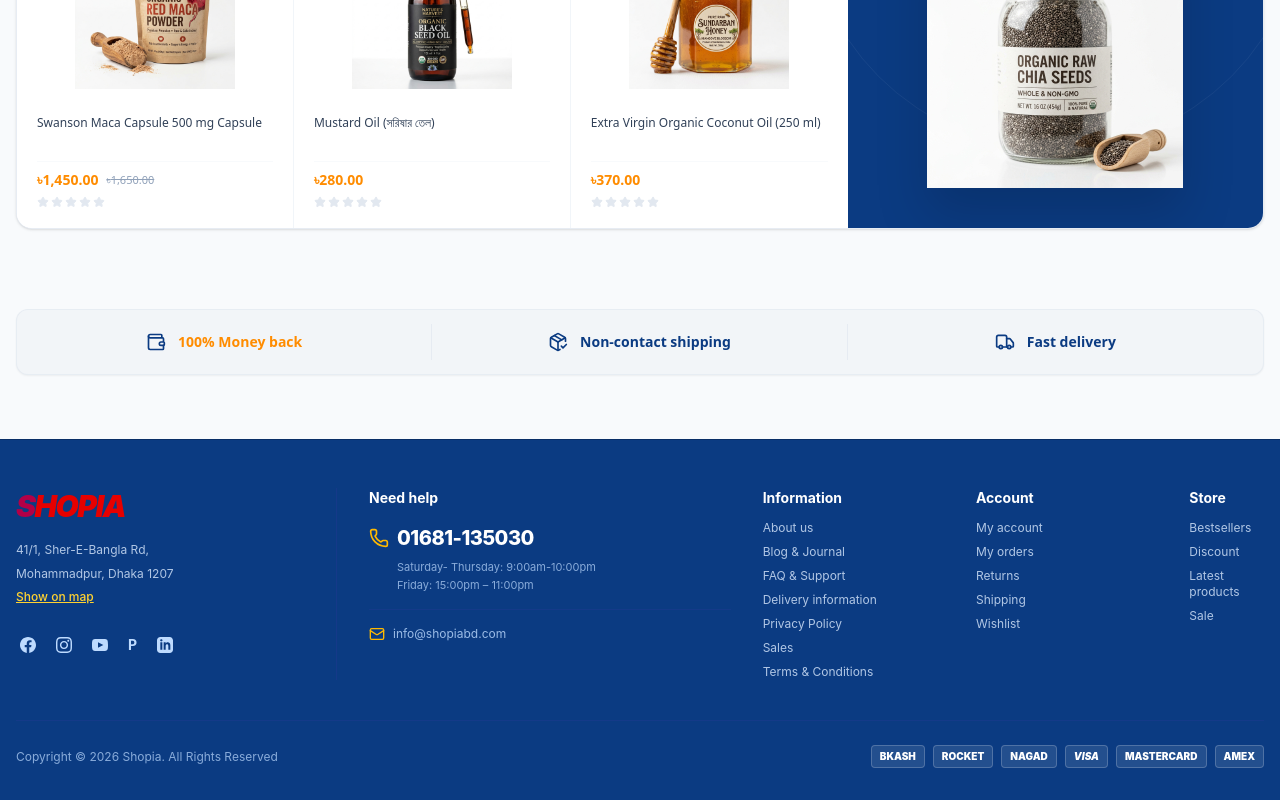
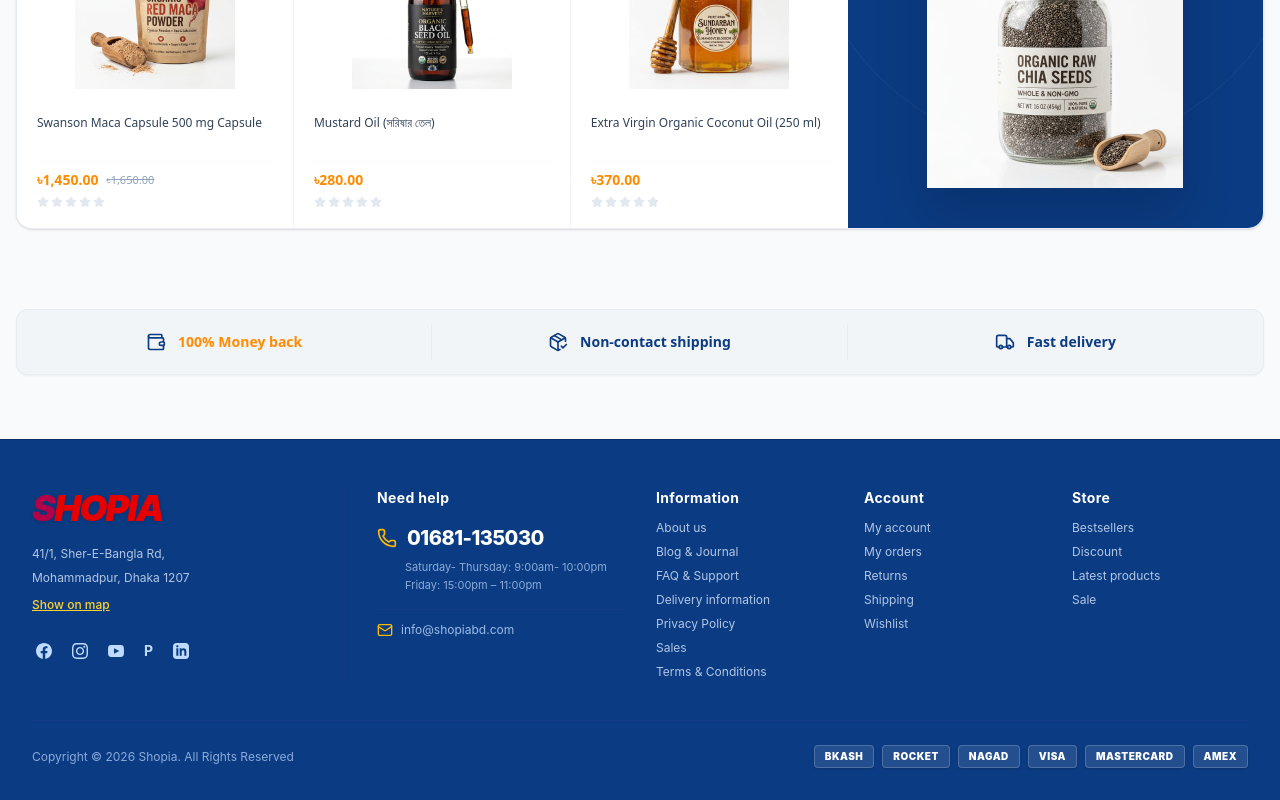
Before and after one commit to Mostafizur10681/shopiabd-frontend, a Next.js app: page / in a window 1280 px wide. Shown: the part 3067-3867 px from the top of the page. Built offline with nearby package versions, Linux system fonts and the light colour scheme; no server answers.

Commit message:
fotter api integration

```diff
--- a/src/components/Footer.tsx
+++ b/src/components/Footer.tsx
@@ -1,142 +1,319 @@
 "use client";
 
-import React from "react";
+import React, { useState, useEffect } from "react";
 import Link from "next/link";
-import { Phone, Mail } from "lucide-react";
+import { Phone, Mail, MapPin } from "lucide-react";
+import { getFooterSettings, ApiFooterSettings } from "@/lib/api";
+
+const DEFAULT_FOOTER: ApiFooterSettings = {
+  store_name: "Shopia",
+  logo_image: null,
+  address: "41/1, Sher-E-Bangla Rd,\nMohammadpur, Dhaka 1207",
+  map_url: "https://maps.google.com/?q=41/1+Sher-E-Bangla+Rd+Mohammadpur+Dhaka",
+  contact_phone: "01681-135030",
+  contact_email: "info@shopiabd.com",
+  working_hours_1: "Saturday- Thursday: 9:00am- 10:00pm",
+  working_hours_2: "Friday: 15:00pm – 11:00pm",
+  facebook_url: "https://facebook.com/shopiabd",
+  instagram_url: "https://instagram.com/shopiabd",
+  youtube_url: "https://youtube.com/@shopiabd",
+  pinterest_url: "https://pinterest.com/shopiabd",
+  linkedin_url: "https://linkedin.com/company/shopiabd",
+  twitter_url: "",
+  tiktok_url: "",
+  column_1_title: "Information",
+  column_1_links: [
+    { label: "About us", url: "/about" },
+    { label: "Blog & Journal", url: "/blog" },
+    { label: "FAQ & Support", url: "/faq" },
+    { label: "Delivery information", url: "/delivery" },
+    { label: "Privacy Policy", url: "/privacy" },
+    { label: "Sales", url: "/sales" },
+    { label: "Terms & Conditions", url: "/terms" },
+  ],
+  column_2_title: "Account",
+  column_2_links: [
+    { label: "My account", url: "/account" },
+    { label: "My orders", url: "/dashboard?tab=orders" },
+    { label: "Returns", url: "/returns" },
+    { label: "Shipping", url: "/shipping" },
+    { label: "Wishlist", url: "/wishlist" },
+  ],
+  column_3_title: "Store",
+  column_3_links: [
+    { label: "Bestsellers", url: "/bestsellers" },
+    { label: "Discount", url: "/discount" },
+    { label: "Latest products", url: "/latest" },
+    { label: "Sale", url: "/sale" },
+  ],
+  copyright_text: "Copyright © 2026 Shopia. All Rights Reserved",
+  payment_methods: ["BKASH", "ROCKET", "NAGAD", "VISA", "MASTERCARD", "AMEX"],
+};
 
 export function Footer() {
+  const [footer, setFooter] = useState<ApiFooterSettings>(DEFAULT_FOOTER);
+
+  useEffect(() => {
+    let isMounted = true;
+    const fetchFooter = async () => {
+      try {
+        const res = await getFooterSettings();
+        if (isMounted && res && res.data) {
+          setFooter((prev) => ({
+            ...prev,
+            ...res.data,
+            column_1_links: (res.data.column_1_links && res.data.column_1_links.length > 0) ? res.data.column_1_links : prev.column_1_links,
+            column_2_links: (res.data.column_2_links && res.data.column_2_links.length > 0) ? res.data.column_2_links : prev.column_2_links,
+            column_3_links: (res.data.column_3_links && res.data.column_3_links.length > 0) ? res.data.column_3_links : prev.column_3_links,
+            payment_methods: (res.data.payment_methods && res.data.payment_methods.length > 0) ? res.data.payment_methods : prev.payment_methods,
+          }));
+        }
+      } catch {
+        // Silently fall back to default footer
+      }
+    };
+
+    fetchFooter();
+    return () => {
+      isMounted = false;
+    };
+  }, []);
+
   return (
-    <footer className="bg-[#0b3b82] text-blue-100 font-sans border-t border-[#092e66] pt-12 pb-8 text-xs sm:text-sm">
-      <div className="max-w-7xl mx-auto px-4">
+    <footer className="bg-[#0b3b82] text-blue-100 font-sans border-t border-[#092e66] pt-10 sm:pt-12 pb-8 text-xs sm:text-sm selection:bg-amber-400 selection:text-slate-900">
+      <div className="max-w-7xl mx-auto px-4 sm:px-6 lg:px-8">
 
-        {/* Main 5-Column Grid Layout */}
-        <div className="grid grid-cols-1 md:grid-cols-12 gap-8 pb-10 border-b border-blue-900/60">
+        {/* Main Grid: Responsive 1-col (Mobile) -> 12-col Grid (Tablet & Desktop) */}
+        <div className="grid grid-cols-1 md:grid-cols-12 gap-8 lg:gap-8 pb-10 border-b border-blue-900/60">
 
-          {/* Col 1: Brand & Address (Col 3) */}
-          <div className="md:col-span-3 space-y-4 pr-4">
-            <Link href="/" className="inline-block">
-              <span className="text-3xl font-black italic tracking-tighter text-[#b30047]">
+          {/* Col 1: Brand Logo, Address & Socials (Mobile: full, Tablet: 6 cols, Desktop: 3 cols) */}
+          <div className="md:col-span-6 lg:col-span-3 space-y-4 pr-0 md:pr-4">
+
+            {/* Logo: Image if uploaded, otherwise stylized SHOPIA brand */}
+            <Link href="/" className="inline-block transition-opacity hover:opacity-90">
+              {footer.logo_image ? (
+                /* eslint-disable-next-line @next/next/no-img-element */
+                <img
+                  src={footer.logo_image}
+                  alt={footer.store_name || "Shopia"}
+                  className="max-h-12 max-w-[200px] object-contain"
+                />
+              ) : (
+                <span className="text-3xl sm:text-4xl font-black italic tracking-tighter text-[#b30047] drop-shadow-sm">
                   S<span className="text-[#e60000]">HOPIA</span>
                 </span>
+              )}
             </Link>
 
+            {/* Address */}
             <div className="space-y-1 text-blue-100/80 text-xs leading-relaxed">
+              {footer.address ? (
+                footer.address.split("\n").map((line, i) => <p key={i}>{line}</p>)
+              ) : (
+                <>
                   <p>41/1, Sher-E-Bangla Rd,</p>
                   <p>Mohammadpur, Dhaka 1207</p>
-              <button type="button" className="text-amber-300 underline hover:text-white transition font-medium">
-                Show on map
-              </button>
+                </>
+              )}
+
+              {footer.map_url && (
+                <div className="pt-1">
+                  <a
+                    href={footer.map_url}
+                    target="_blank"
+                    rel="noopener noreferrer"
+                    className="inline-flex items-center gap-1 text-amber-300 underline hover:text-white transition font-medium text-xs"
+                  >
+                    <span>Show on map</span>
+                  </a>
+                </div>
+              )}
             </div>
 
             {/* Social Icons Row */}
-            <div className="flex items-center gap-3 text-blue-200 pt-2">
-              <a href="#" className="hover:text-amber-300 transition p-1" aria-label="Facebook">
-                <svg className="w-4 h-4 fill-current" viewBox="0 0 24 24"><path d="M24 12.073c0-6.627-5.373-12-12-12s-12 5.373-12 12c0 5.99 4.388 10.954 10.125 11.854v-8.385H7.078v-3.47h3.047V9.43c0-3.007 1.792-4.669 4.533-4.669 1.312 0 2.686.235 2.686.235v2.953H15.83c-1.491 0-1.956.925-1.956 1.874v2.25h3.328l-.532 3.47h-2.796v8.385C19.612 23.027 24 18.062 24 12.073z"/></svg>
+            <div className="flex items-center gap-3 text-blue-200 pt-2 flex-wrap">
+              {footer.facebook_url && (
+                <a
+                  href={footer.facebook_url}
+                  target="_blank"
+                  rel="noopener noreferrer"
+                  className="hover:text-amber-300 hover:scale-110 transition-all p-1"
+                  aria-label="Facebook"
+                >
+                  <svg className="w-4 h-4 fill-current" viewBox="0 0 24 24">
+                    <path d="M24 12.073c0-6.627-5.373-12-12-12s-12 5.373-12 12c0 5.99 4.388 10.954 10.125 11.854v-8.385H7.078v-3.47h3.047V9.43c0-3.007 1.792-4.669 4.533-4.669 1.312 0 2.686.235 2.686.235v2.953H15.83c-1.491 0-1.956.925-1.956 1.874v2.25h3.328l-.532 3.47h-2.796v8.385C19.612 23.027 24 18.062 24 12.073z" />
+                  </svg>
                 </a>
-              <a href="#" className="hover:text-amber-300 transition p-1" aria-label="Instagram">
-                <svg className="w-4 h-4 fill-current" viewBox="0 0 24 24"><path d="M12 2.163c3.204 0 3.584.012 4.85.07 3.252.148 4.771 1.691 4.919 4.919.058 1.265.069 1.645.069 4.849 0 3.205-.012 3.584-.069 4.849-.149 3.225-1.664 4.771-4.919 4.919-1.266.058-1.644.07-4.85.07-3.204 0-3.584-.012-4.849-.07-3.26-.149-4.771-1.699-4.919-4.92-.058-1.265-.07-1.644-.07-4.849 0-3.204.013-3.583.07-4.849.149-3.227 1.664-4.771 4.919-4.919 1.266-.057 1.645-.069 4.849-.069zm0-2.163c-3.259 0-3.667.014-4.947.072-4.358.2-6.78 2.618-6.98 6.98-.059 1.281-.073 1.689-.073 4.948 0 3.259.014 3.668.072 4.948.2 4.358 2.618 6.78 6.98 6.98 1.281.058 1.689.072 4.948.072 3.259 0 3.668-.014 4.948-.072 4.354-.2 6.782-2.618 6.979-6.98.059-1.28.073-1.689.073-4.948 0-3.259-.014-3.667-.072-4.947-.196-4.354-2.617-6.78-6.979-6.98-1.281-.059-1.69-.073-4.949-.073zm0 5.838c-3.403 0-6.162 2.759-6.162 6.162s2.759 6.163 6.162 6.163 6.162-2.759 6.162-6.163c0-3.403-2.759-6.162-6.162-6.162zm0 10.162c-2.209 0-4-1.79-4-4 0-2.209 1.791-4 4-4s4 1.791 4 4c0 2.21-1.791 4-4 4zm6.406-11.845c-.796 0-1.441.645-1.441 1.44s.645 1.44 1.441 1.44c.795 0 1.439-.645 1.439-1.44s-.644-1.44-1.439-1.44z"/></svg>
+              )}
+
+              {footer.instagram_url && (
+                <a
+                  href={footer.instagram_url}
+                  target="_blank"
+                  rel="noopener noreferrer"
+                  className="hover:text-amber-300 hover:scale-110 transition-all p-1"
+                  aria-label="Instagram"
+                >
+                  <svg className="w-4 h-4 fill-current" viewBox="0 0 24 24">
+                    <path d="M12 2.163c3.204 0 3.584.012 4.85.07 3.252.148 4.771 1.691 4.919 4.919.058 1.265.069 1.645.069 4.849 0 3.205-.012 3.584-.069 4.849-.149 3.225-1.664 4.771-4.919 4.919-1.266.058-1.644.07-4.85.07-3.204 0-3.584-.012-4.849-.07-3.26-.149-4.771-1.699-4.919-4.92-.058-1.265-.07-1.644-.07-4.849 0-3.204.013-3.583.07-4.849.149-3.227 1.664-4.771 4.919-4.919 1.266-.057 1.645-.069 4.849-.069zm0-2.163c-3.259 0-3.667.014-4.947.072-4.358.2-6.78 2.618-6.98 6.98-.059 1.281-.073 1.689-.073 4.948 0 3.259.014 3.668.072 4.948.2 4.358 2.618 6.78 6.98 6.98 1.281.058 1.689.072 4.948.072 3.259 0 3.668-.014 4.948-.072 4.354-.2 6.782-2.618 6.979-6.98.059-1.28.073-1.689.073-4.948 0-3.259-.014-3.667-.072-4.947-.196-4.354-2.617-6.78-6.979-6.98-1.281-.059-1.69-.073-4.949-.073zm0 5.838c-3.403 0-6.162 2.759-6.162 6.162s2.759 6.163 6.162 6.163 6.162-2.759 6.162-6.163c0-3.403-2.759-6.162-6.162-6.162zm0 10.162c-2.209 0-4-1.79-4-4 0-2.209 1.791-4 4-4s4 1.791 4 4c0 2.21-1.791 4-4 4zm6.406-11.845c-.796 0-1.441.645-1.441 1.44s.645 1.44 1.441 1.44c.795 0 1.439-.645 1.439-1.44s-.644-1.44-1.439-1.44z" />
+                  </svg>
                 </a>
-              <a href="#" className="hover:text-amber-300 transition p-1" aria-label="Youtube">
-                <svg className="w-4 h-4 fill-current" viewBox="0 0 24 24"><path d="M19.615 3.184c-3.604-.246-11.631-.245-15.23 0-3.897.266-4.356 2.62-4.385 8.816.029 6.185.484 8.549 4.385 8.816 3.6.245 11.626.246 15.23 0 3.897-.266 4.356-2.62 4.385-8.816-.029-6.185-.484-8.549-4.385-8.816zm-10.615 12.816v-8l8 3.993-8 4.007z"/></svg>
+              )}
+
+              {footer.youtube_url && (
+                <a
+                  href={footer.youtube_url}
+                  target="_blank"
+                  rel="noopener noreferrer"
+                  className="hover:text-amber-300 hover:scale-110 transition-all p-1"
+                  aria-label="Youtube"
+                >
+                  <svg className="w-4 h-4 fill-current" viewBox="0 0 24 24">
+                    <path d="M19.615 3.184c-3.604-.246-11.631-.245-15.23 0-3.897.266-4.356 2.62-4.385 8.816.029 6.185.484 8.549 4.385 8.816 3.6.245 11.626.246 15.23 0 3.897-.266 4.356-2.62 4.385-8.816-.029-6.185-.484-8.549-4.385-8.816zm-10.615 12.816v-8l8 3.993-8 4.007z" />
+                  </svg>
                 </a>
-              <a href="#" className="hover:text-amber-300 transition p-1 font-bold text-sm" aria-label="Pinterest">
+              )}
+
+              {footer.pinterest_url && (
+                <a
+                  href={footer.pinterest_url}
+                  target="_blank"
+                  rel="noopener noreferrer"
+                  className="hover:text-amber-300 hover:scale-110 transition-all p-1 font-bold text-sm leading-none"
+                  aria-label="Pinterest"
+                >
                   P
                 </a>
-              <a href="#" className="hover:text-amber-300 transition p-1" aria-label="Linkedin">
-                <svg className="w-4 h-4 fill-current" viewBox="0 0 24 24"><path d="M19 0h-14c-2.761 0-5 2.239-5 5v14c0 2.761 2.239 5 5 5h14c2.762 0 5-2.239 5-5v-14c0-2.239-2.238-5-5-5zm-11 19h-3v-11h3v11zm-1.5-12.268c-.966 0-1.75-.79-1.75-1.764s.784-1.764 1.75-1.764 1.75.79 1.75 1.764-.783 1.764-1.75 1.764zm13.5 12.268h-3v-5.604c0-3.368-4-3.113-4 0v5.604h-3v-11h3v1.765c1.396-2.586 7-2.777 7 2.476v6.759z"/></svg>
+              )}
+
+              {footer.linkedin_url && (
+                <a
+                  href={footer.linkedin_url}
+                  target="_blank"
+                  rel="noopener noreferrer"
+                  className="hover:text-amber-300 hover:scale-110 transition-all p-1"
+                  aria-label="Linkedin"
+                >
+                  <svg className="w-4 h-4 fill-current" viewBox="0 0 24 24">
+                    <path d="M19 0h-14c-2.761 0-5 2.239-5 5v14c0 2.761 2.239 5 5 5h14c2.762 0 5-2.239 5-5v-14c0-2.239-2.238-5-5-5zm-11 19h-3v-11h3v11zm-1.5-12.268c-.966 0-1.75-.79-1.75-1.764s.784-1.764 1.75-1.764 1.75.79 1.75 1.764-.783 1.764-1.75 1.764zm13.5 12.268h-3v-5.604c0-3.368-4-3.113-4 0v5.604h-3v-11h3v1.765c1.396-2.586 7-2.777 7 2.476v6.759z" />
+                  </svg>
                 </a>
+              )}
             </div>
           </div>
 
-          {/* Col 2: Need Help Hotline & Hours (Col 4 with left border) */}
-          <div className="md:col-span-4 md:border-l border-blue-900/60 md:pl-8 space-y-4">
-            <h3 className="font-bold text-white text-sm">Need help</h3>
+          {/* Col 2: Need Help Hotline & Hours (Mobile: full, Tablet: 6 cols, Desktop: 3 cols) */}
+          <div className="md:col-span-6 lg:col-span-3 md:border-l border-blue-900/60 md:pl-6 lg:pl-8 space-y-4">
+            <h3 className="font-bold text-white text-sm tracking-wide">Need help</h3>
 
             <div className="space-y-2">
-              <div className="flex items-center gap-2 text-white">
+              <div className="flex items-center gap-2.5 text-white">
                 <Phone className="w-5 h-5 text-amber-400 shrink-0" />
-                <span className="text-xl font-extrabold tracking-tight">01681-135030</span>
+                <a
+                  href={`tel:${(footer.contact_phone || "01681135030").replace(/[^0-9+]/g, "")}`}
+                  className="text-lg sm:text-xl font-extrabold tracking-tight hover:text-amber-300 transition"
+                >
+                  {footer.contact_phone || "01681-135030"}
+                </a>
               </div>
 
               <div className="text-[11px] text-blue-200/70 space-y-0.5 pl-7">
-                <p>Saturday- Thursday: 9:00am-10:00pm</p>
-                <p>Friday: 15:00pm – 11:00pm</p>
+                {footer.working_hours_1 && <p>{footer.working_hours_1}</p>}
+                {footer.working_hours_2 && <p>{footer.working_hours_2}</p>}
               </div>
             </div>
 
-            <div className="pt-4 border-t border-blue-900/60 flex items-center gap-2 text-blue-200/80 text-xs">
-              <Mail className="w-4 h-4 text-amber-400" />
-              <a href="mailto:info@shopiabd.com" className="hover:text-amber-300 transition">
-                info@shopiabd.com
+            {footer.contact_email && (
+              <div className="pt-3 border-t border-blue-900/60 flex items-center gap-2 text-blue-200/80 text-xs">
+                <Mail className="w-4 h-4 text-amber-400 shrink-0" />
+                <a
+                  href={`mailto:${footer.contact_email}`}
+                  className="hover:text-amber-300 transition break-all"
+                >
+                  {footer.contact_email}
                 </a>
               </div>
+            )}
           </div>
 
-          {/* Col 3: Information Links */}
-          <div className="md:col-span-2 space-y-3">
-            <h3 className="font-bold text-white text-sm">Information</h3>
+          {/* Col 3: Information Links (Mobile: full/half, Tablet: 4 cols, Desktop: 2 cols) */}
+          <div className="col-span-1 md:col-span-4 lg:col-span-2 space-y-3">
+            <h3 className="font-bold text-white text-sm tracking-wide">
+              {footer.column_1_title || "Information"}
+            </h3>
             <ul className="space-y-2 text-xs text-blue-100/80">
-              <li><Link href="/about" className="hover:text-amber-300 transition">About us</Link></li>
-              <li><Link href="/blog" className="hover:text-amber-300 transition">Blog &amp; Journal</Link></li>
-              <li><Link href="/faq" className="hover:text-amber-300 transition">FAQ &amp; Support</Link></li>
-              <li><Link href="/delivery" className="hover:text-amber-300 transition">Delivery information</Link></li>
-              <li><Link href="/privacy" className="hover:text-amber-300 transition">Privacy Policy</Link></li>
-              <li><Link href="/sales" className="hover:text-amber-300 transition">Sales</Link></li>
-              <li><Link href="/terms" className="hover:text-amber-300 transition">Terms &amp; Conditions</Link></li>
+              {(footer.column_1_links || []).map((link, idx) => (
+                <li key={idx}>
+                  <Link
+                    href={link.url || "#"}
+                    className="hover:text-amber-300 hover:translate-x-0.5 transition-all inline-block"
+                  >
+                    {link.label}
+                  </Link>
+                </li>
+              ))}
             </ul>
           </div>
 
-          {/* Col 4: Account Links */}
-          <div className="md:col-span-2 space-y-3">
-            <h3 className="font-bold text-white text-sm">Account</h3>
+          {/* Col 4: Account Links (Mobile: full/half, Tablet: 4 cols, Desktop: 2 cols) */}
+          <div className="col-span-1 md:col-span-4 lg:col-span-2 space-y-3">
+            <h3 className="font-bold text-white text-sm tracking-wide">
+              {footer.column_2_title || "Account"}
+            </h3>
             <ul className="space-y-2 text-xs text-blue-100/80">
-              <li><Link href="/account" className="hover:text-amber-300 transition">My account</Link></li>
-              <li><Link href="/dashboard?tab=orders" className="hover:text-amber-300 transition">My orders</Link></li>
-              <li><Link href="/returns" className="hover:text-amber-300 transition">Returns</Link></li>
-              <li><Link href="/shipping" className="hover:text-amber-300 transition">Shipping</Link></li>
-              <li><Link href="/wishlist" className="hover:text-amber-300 transition">Wishlist</Link></li>
+              {(footer.column_2_links || []).map((link, idx) => (
+                <li key={idx}>
+                  <Link
+                    href={link.url || "#"}
+                    className="hover:text-amber-300 hover:translate-x-0.5 transition-all inline-block"
+                  >
+                    {link.label}
+                  </Link>
+                </li>
+              ))}
             </ul>
           </div>
 
-          {/* Col 5: Store Links */}
-          <div className="md:col-span-1 space-y-3">
-            <h3 className="font-bold text-white text-sm">Store</h3>
+          {/* Col 5: Store Links (Mobile: full/half, Tablet: 4 cols, Desktop: 2 cols) */}
+          <div className="col-span-1 md:col-span-4 lg:col-span-2 space-y-3">
+            <h3 className="font-bold text-white text-sm tracking-wide">
+              {footer.column_3_title || "Store"}
+            </h3>
             <ul className="space-y-2 text-xs text-blue-100/80">
-              <li><Link href="/bestsellers" className="hover:text-amber-300 transition">Bestsellers</Link></li>
-              <li><Link href="/discount" className="hover:text-amber-300 transition">Discount</Link></li>
-              <li><Link href="/latest" className="hover:text-amber-300 transition">Latest products</Link></li>
-              <li><Link href="/sale" className="hover:text-amber-300 transition">Sale</Link></li>
+              {(footer.column_3_links || []).map((link, idx) => (
+                <li key={idx}>
+                  <Link
+                    href={link.url || "#"}
+                    className="hover:text-amber-300 hover:translate-x-0.5 transition-all inline-block"
+                  >
+                    {link.label}
+                  </Link>
+                </li>
+              ))}
             </ul>
           </div>
 
         </div>
 
         {/* Bottom Bar: Copyright & Payment Logos */}
-        <div className="pt-6 flex flex-col sm:flex-row items-center justify-between gap-4 text-xs text-blue-200/70">
-          <p>
-            Copyright © 2026 Shopia. All Rights Reserved
+        <div className="pt-6 flex flex-col sm:flex-row items-center justify-between gap-4 text-xs text-blue-200/70 text-center sm:text-left">
+          <p className="order-2 sm:order-1">
+            {footer.copyright_text || `Copyright © ${new Date().getFullYear()} Shopia. All Rights Reserved`}
           </p>
 
-          {/* Payment Method Badges (bKash, Rocket, Nagad, Visa, Mastercard, Amex) */}
-          <div className="flex items-center gap-2 flex-wrap">
-            <span className="px-2 py-1 bg-white/10 text-white font-black rounded text-[10px] uppercase border border-white/20">
-              bKash
+          {/* Payment Method Badges */}
+          <div className="flex items-center justify-center gap-1.5 sm:gap-2 flex-wrap order-1 sm:order-2">
+            {(footer.payment_methods && footer.payment_methods.length > 0
+              ? footer.payment_methods
+              : ["BKASH", "ROCKET", "NAGAD", "VISA", "MASTERCARD", "AMEX"]
+            ).map((badge, idx) => (
+              <span
+                key={idx}
+                className="px-2.5 py-1 bg-white/10 text-white font-black rounded text-[10px] tracking-wider uppercase border border-white/20 hover:bg-white/20 transition-colors shadow-sm"
+              >
+                {badge}
               </span>
-            <span className="px-2 py-1 bg-white/10 text-white font-black rounded text-[10px] uppercase border border-white/20">
-              Rocket
-            </span>
-            <span className="px-2 py-1 bg-white/10 text-white font-black rounded text-[10px] uppercase border border-white/20">
-              Nagad
-            </span>
-            <span className="px-2 py-1 bg-white/10 text-white font-black rounded text-[10px] italic uppercase border border-white/20">
-              VISA
-            </span>
-            <span className="px-2 py-1 bg-white/10 text-white font-black rounded text-[10px] uppercase border border-white/20">
-              MasterCard
-            </span>
-            <span className="px-2 py-1 bg-white/10 text-white font-black rounded text-[10px] uppercase border border-white/20">
-              AMEX
-            </span>
+            ))}
           </div>
         </div>
 
```
Also changed, not shown: src/lib/api.ts (+33 -0 lines). Lines whose indentation alone changed are shown as unchanged.
